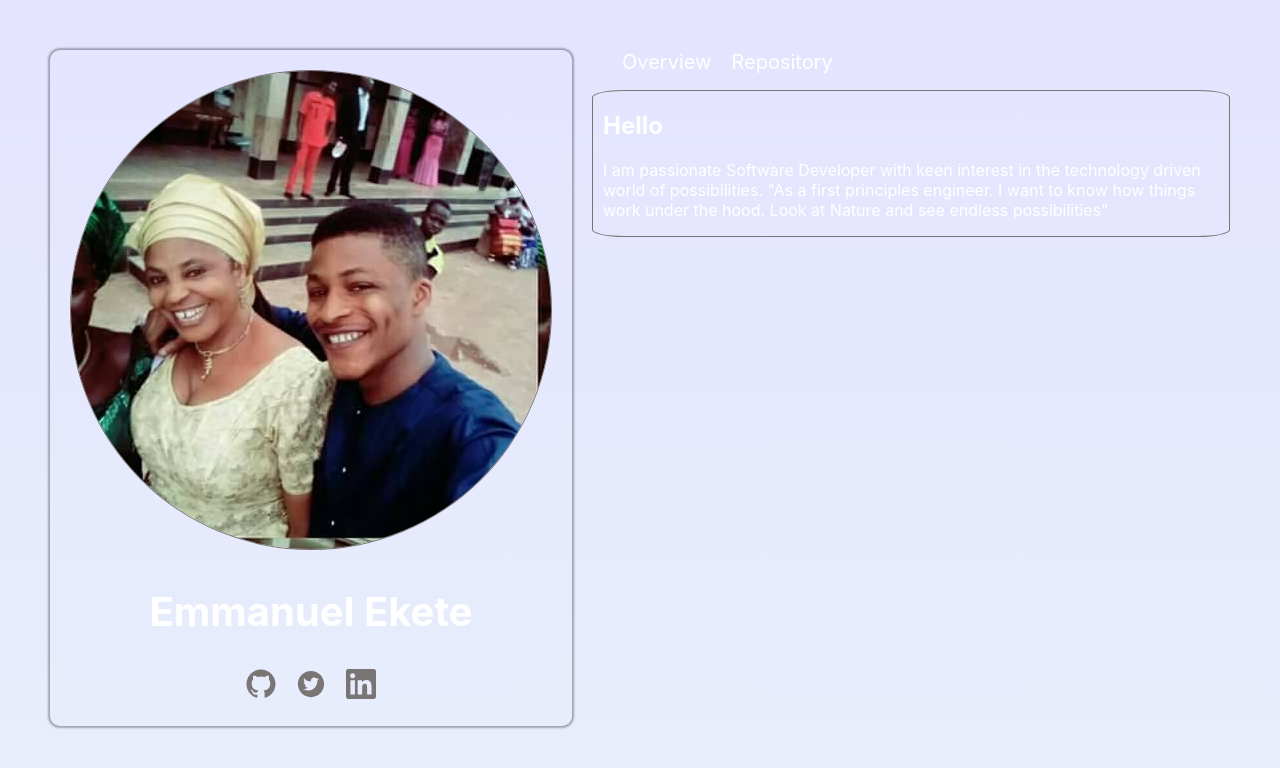
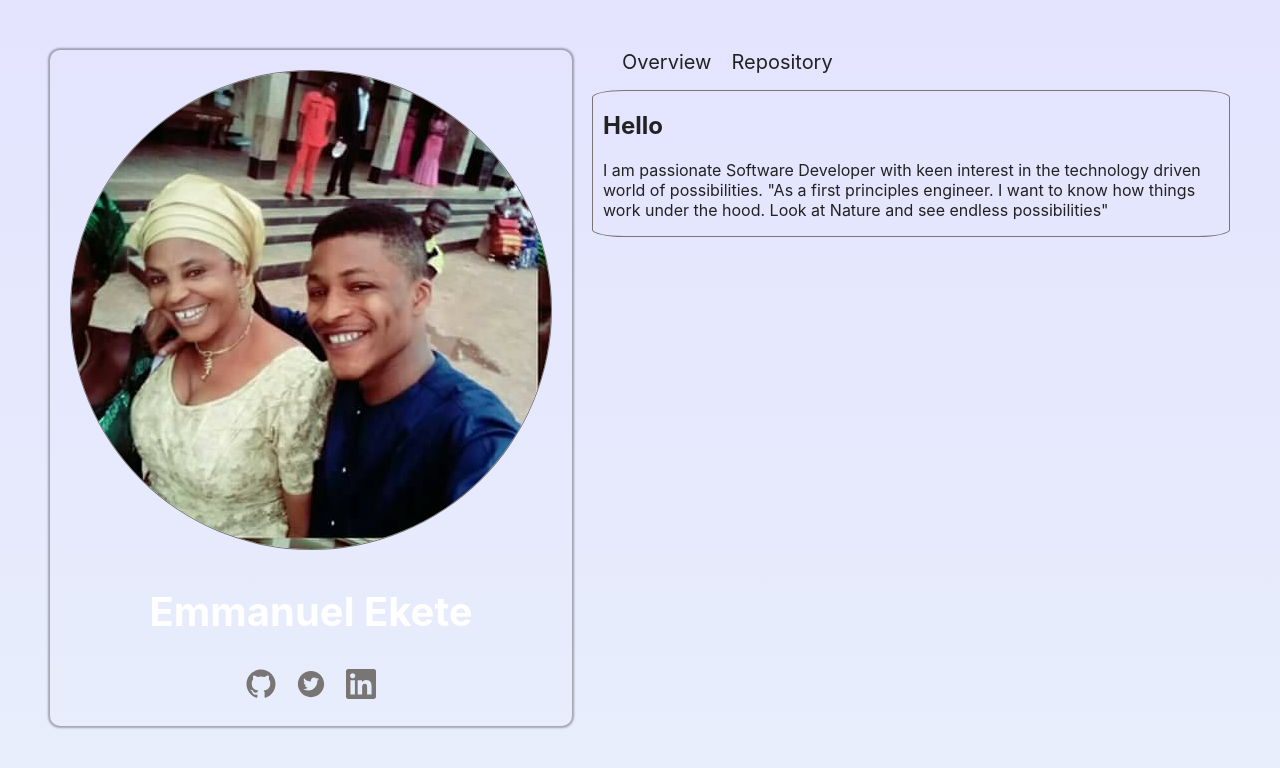
Before and after one commit to ceasar28/profile, a React (Create React App) app: page / in a window 1280 px wide. Shown: the top 768 px of the page. Built offline with nearby package versions, Linux system fonts and the light colour scheme.

Commit message:
Right side

```diff
--- a/src/Components/Leftcomponent/Leftside.css
+++ b/src/Components/Leftcomponent/Leftside.css
@@ -17,7 +17,7 @@
 
 .Socials {
   text-align: center;
-  color: white;
+  color: #222;
 }
 
 .Icon {
--- a/src/Components/Rightcomponents/Overview.css
+++ b/src/Components/Rightcomponents/Overview.css
@@ -1,4 +1,4 @@
 .overview {
-  color: white;
+  color: #222;
   margin: 10px;
 }
--- a/src/Components/Rightcomponents/Rightnav.css
+++ b/src/Components/Rightcomponents/Rightnav.css
@@ -8,7 +8,7 @@
 
 .nav li {
   padding: 0px 10px 0px 10px;
-  color: white;
+  color: #222;
   font-size: 20px;
 }
 
```
